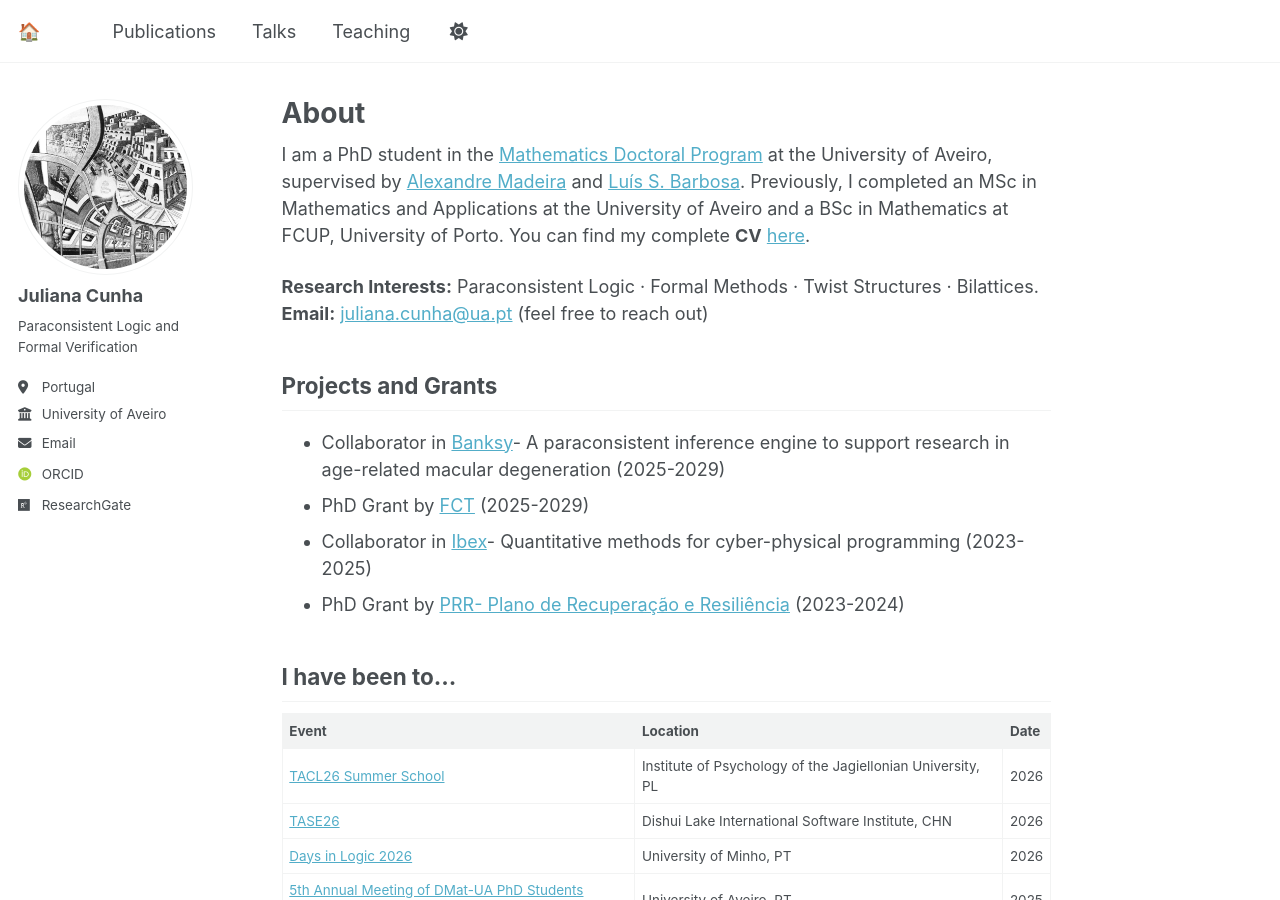
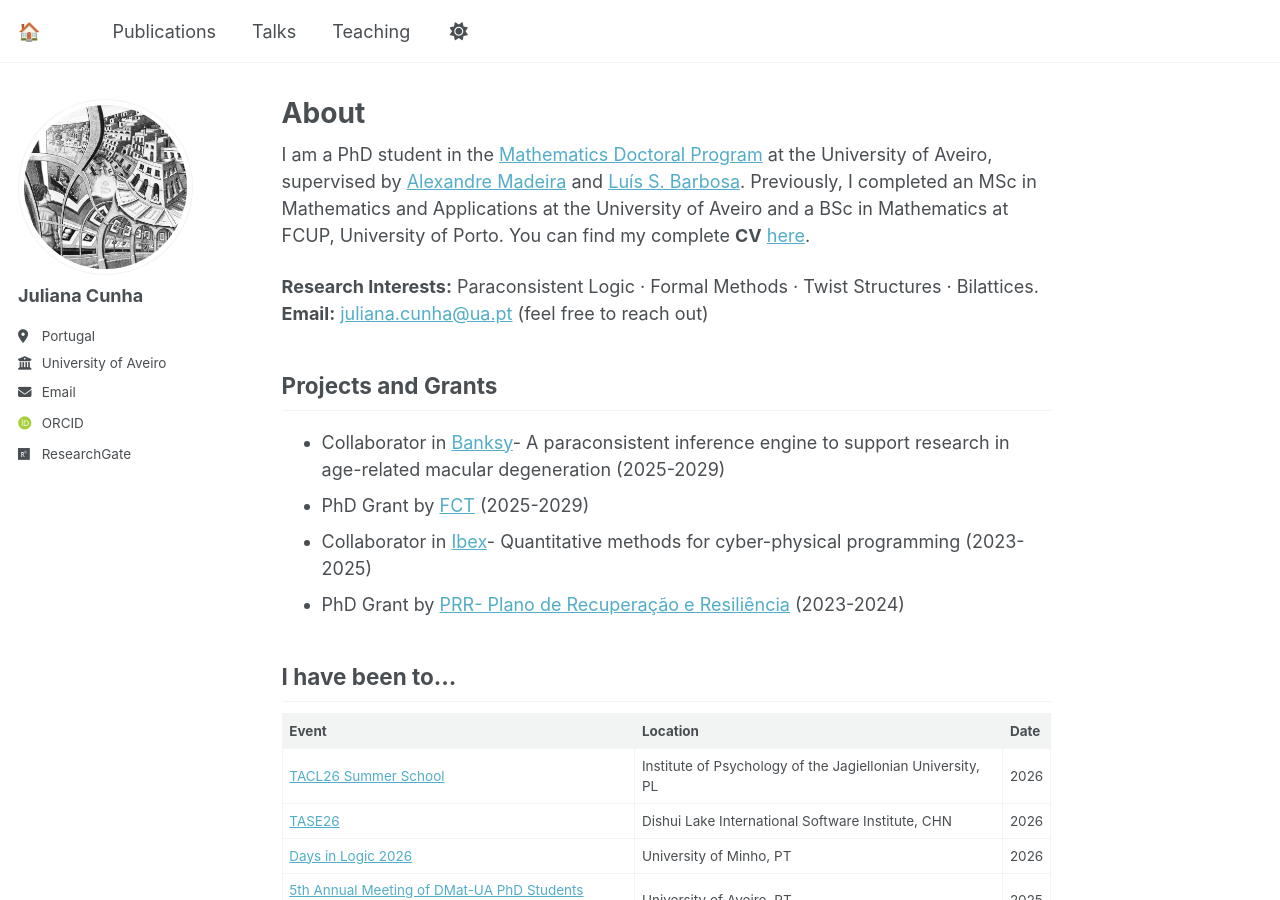
Before and after one commit to juliana-cunha/juliana-cunha.github.io, a Jekyll site: the page built from _pages/about.md, in a window 1280 px wide and 900 px high. Built offline with Jekyll 4.4.1, drawn with Linux system fonts in a browser that asks for light colours; some web fonts are replaced; a script that is not in the unit is left out.

Commit message:
Update _config.yml

```diff
--- a/_config.yml
+++ b/_config.yml
@@ -12,7 +12,7 @@ site_theme               : "default" # Currently available options are "default"
 title                    : "🏠"
 title_separator          : "-"
 name                     : &name "Juliana Cunha"
-description              : &description "Paraconsistent Logic and Formal Verification"
+description              : &description ""
 url                      : https://juliana-cunha.github.io
 # the base hostname & protocol for your site e.g. "https://[your GitHub username].github.io" or if you already have some other
 #page hosted on Github then use "https://[your GitHub username].github.io/[Your Repo Name]"
@@ -27,7 +27,7 @@ author:
   avatar           : "profile.jpg"
   name             : "Juliana Cunha"
   pronouns         : # example: "she/her"
-  bio              : "Paraconsistent Logic and Formal Verification"
+  bio              : ""
   location         : "Portugal"
   employer         : "University of Aveiro"
   uri              : # URL
```
